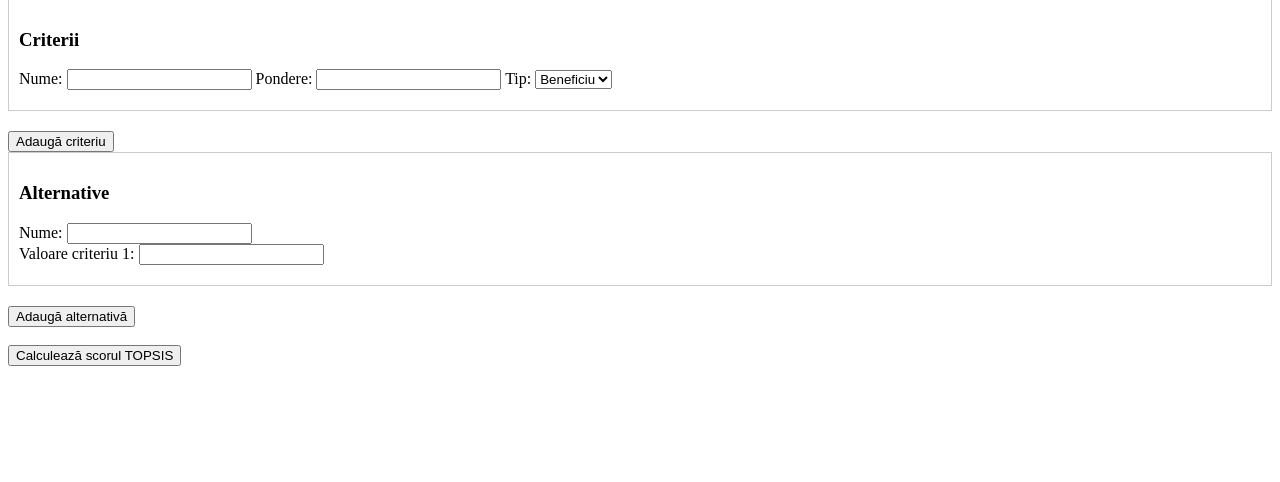
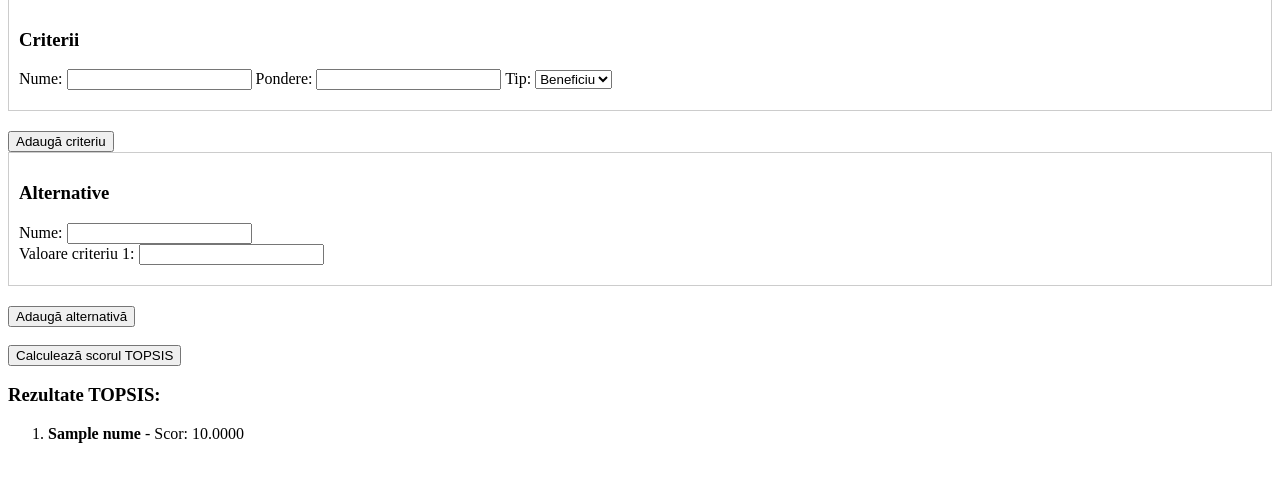
Before and after one commit to AnaMaria-Ghita/Multi-Criteria-Decision, a Flask app: template templates/index.html in a window 1280 px wide. Shown: the part 68-550 px from the top of the page. Run offline with Flask 3, Linux system fonts and the light colour scheme; the template is opened without the code that fills it: most values are stand-ins (such as "Sample title", 1, 10 or a date in 2020).

Commit message:
ordered the results

```diff
--- a/app.py
+++ b/app.py
@@ -54,7 +54,10 @@ def topsis():
     # Apropierea relativa fata de solutia ideala
     R = d_neg_ideal / (d_poz_ideal + d_neg_ideal)
 
-    return render_template('index.html', scores=R.tolist(), alternative=nume_alternative, zip=zip)
+    rezultate = list(zip(nume_alternative, R.tolist()))
+    rezultate.sort(key=lambda x: x[1], reverse=True)
+
+    return render_template('index.html', rezultate=rezultate)
 
 if __name__ == '__main__':
     app.run(debug=True)
--- a/templates/index.html
+++ b/templates/index.html
@@ -39,11 +39,11 @@
         <button type="submit">Calculează scorul TOPSIS</button>
     </form>
 
-    {% if scores %}
+    {% if rezultate %}
     <h3>Rezultate TOPSIS:</h3>
     <ol>
-        {% for s, alt in zip(scores, alternative) %}
-            <li>{{ alt }} - Scor: {{ s }}</li>
+        {% for nume, scor in rezultate %}
+            <li><strong>{{ nume }}</strong> - Scor: {{ "%.4f"|format(scor) }}</li>
         {% endfor %}
     </ol>
     {% endif %}
```
